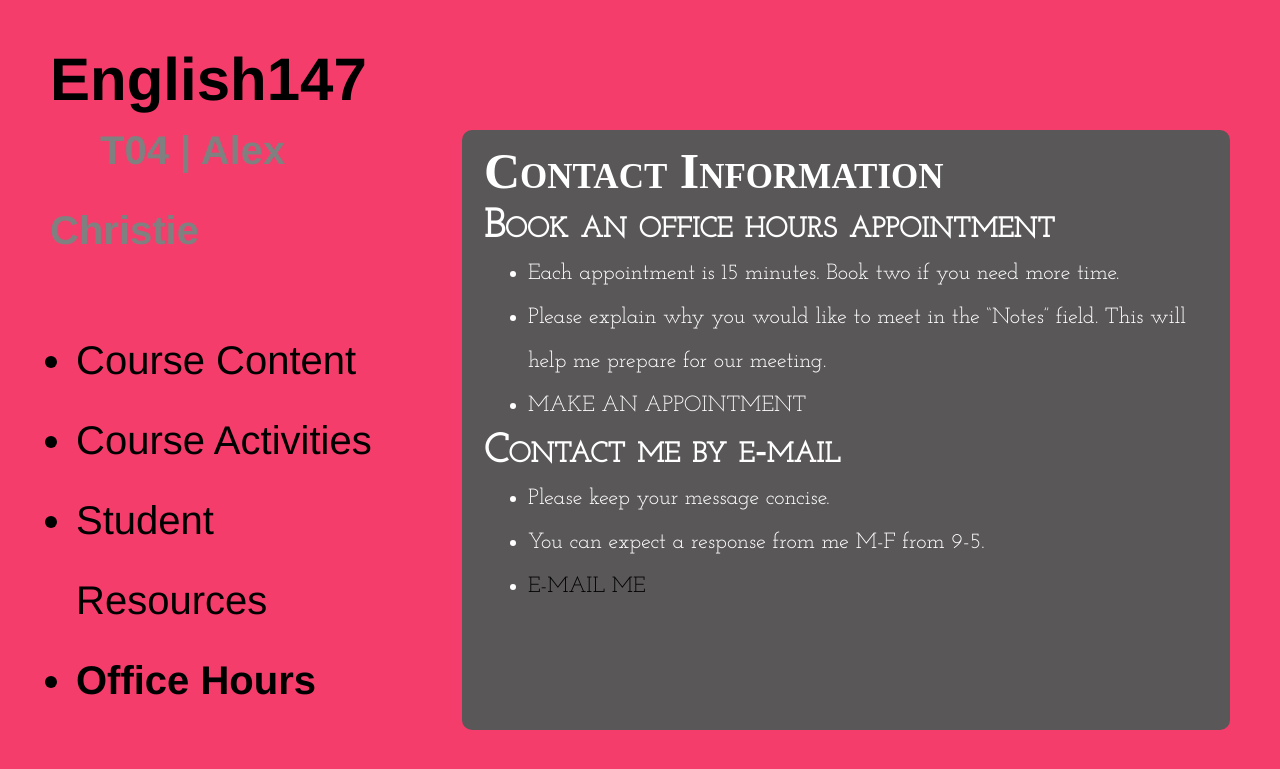
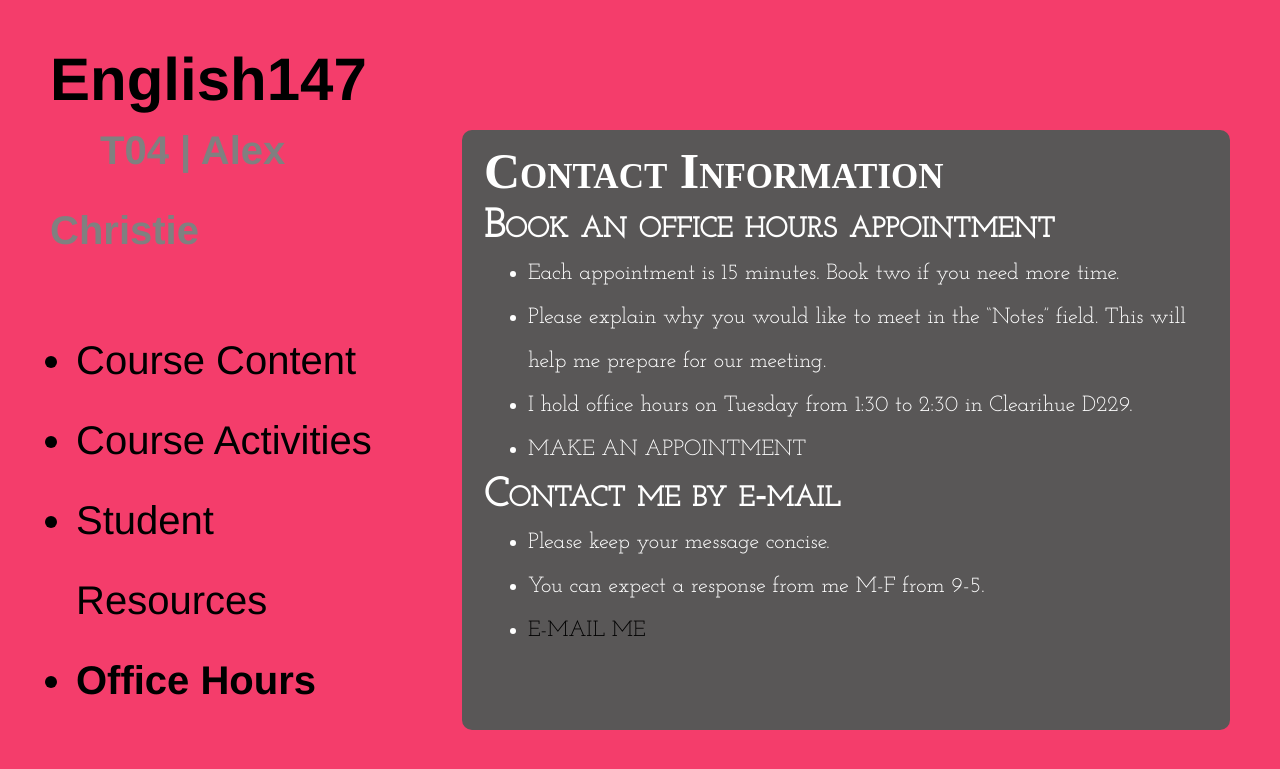
Before and after one commit to axchristie/English147, a Jekyll site: the page built from _posts/2013-12-12-contact.md, in a window 1280 px wide. Shown: the top 769 px of the page. Built offline with Jekyll 4.4.1, drawn with Linux system fonts in a browser that asks for light colours; some web fonts are replaced.

Commit message:
update contact info

```diff
--- a/_posts/2013-12-12-contact.md
+++ b/_posts/2013-12-12-contact.md
@@ -13,6 +13,8 @@ picture: TBA
 
 * Please explain why you would like to meet in the "Notes" field. This will help me prepare for our meeting.
 
+* I hold office hours on Tuesday from 1:30 to 2:30 in Clearihue D229.
+
 * [MAKE AN APPOINTMENT](http://axchristie.youcanbook.me/)
 
 ## Contact me by e-mail
```
